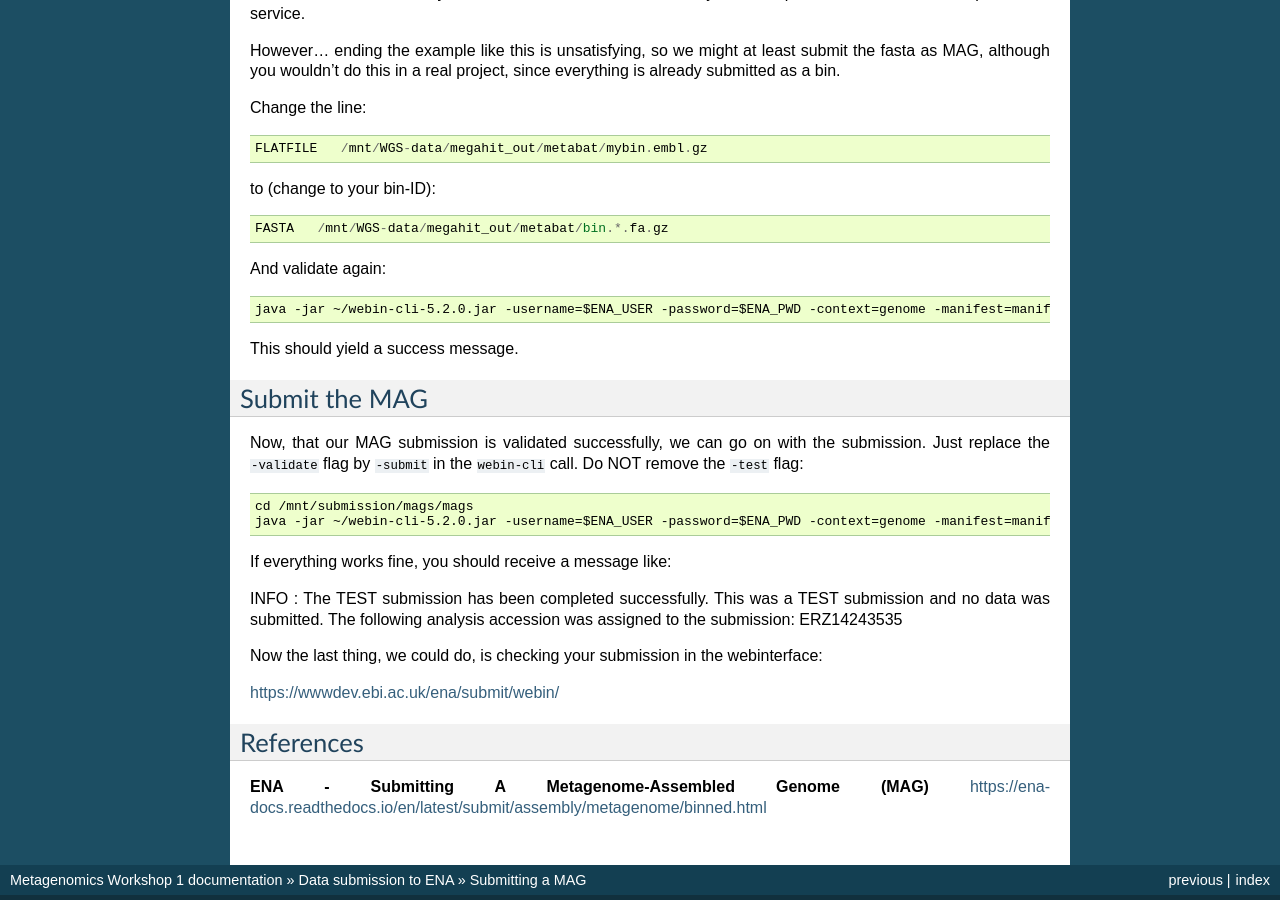
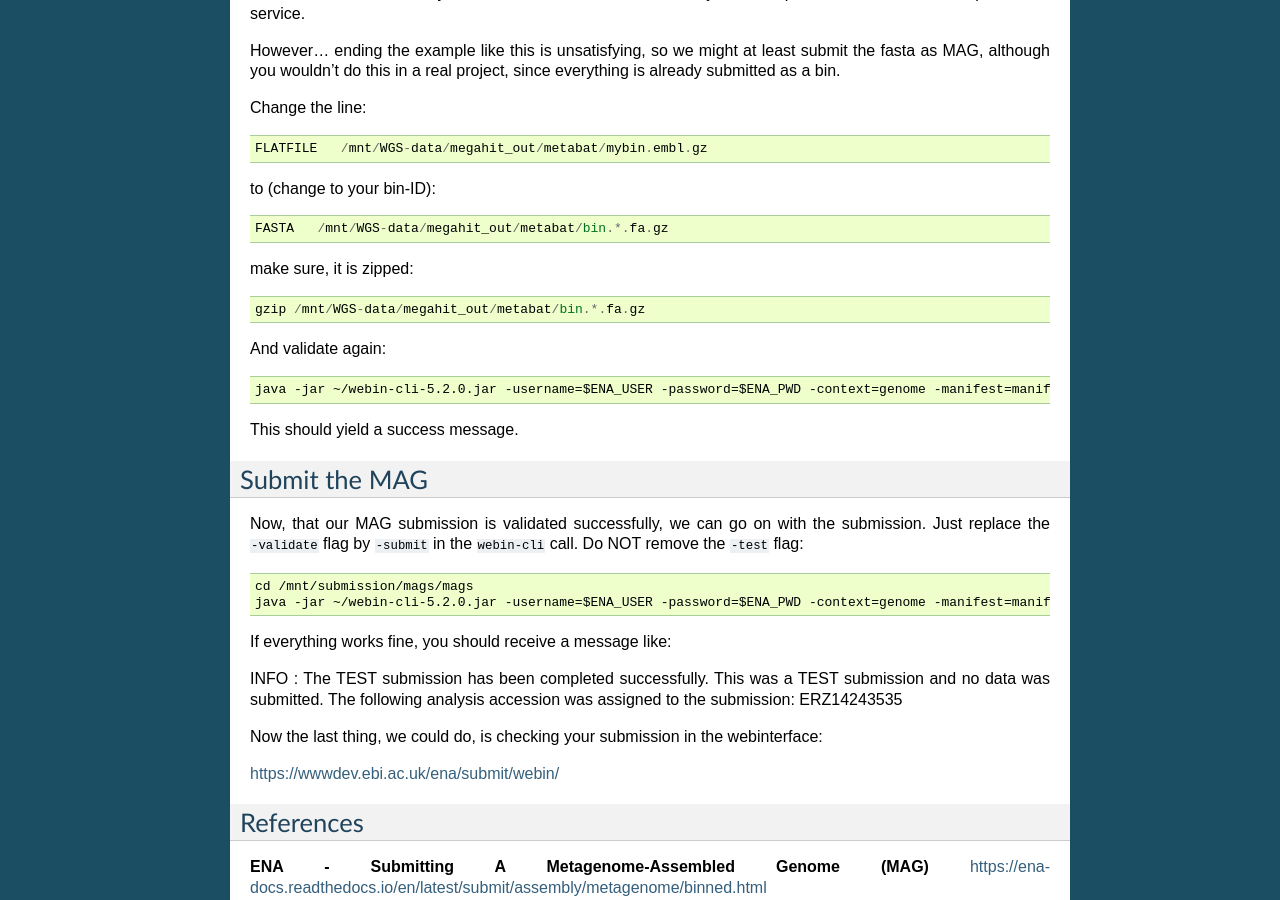
Before and after one commit to metagenomics/metagenomics-workshop, a Sphinx documentation site: the page built from docs/data_submission/mag_submission.rst, in a window 1280 px wide and 900 px high, scrolled down 1370 px. Built offline with Sphinx 7.4.7, drawn with Linux system fonts in a browser that asks for light colours.

Commit message:
Update mag_submission.rst

```diff
--- a/docs/data_submission/mag_submission.rst
+++ b/docs/data_submission/mag_submission.rst
@@ -69,6 +69,10 @@ to (change to your bin-ID)::
 
   FASTA   /mnt/WGS-data/megahit_out/metabat/bin.*.fa.gz
 
+make sure, it is zipped::
+
+  gzip /mnt/WGS-data/megahit_out/metabat/bin.*.fa.gz
+
 And validate again::
 
   java -jar ~/webin-cli-5.2.0.jar -username=$ENA_USER -password=$ENA_PWD -context=genome -manifest=manifest -validate -test
```
